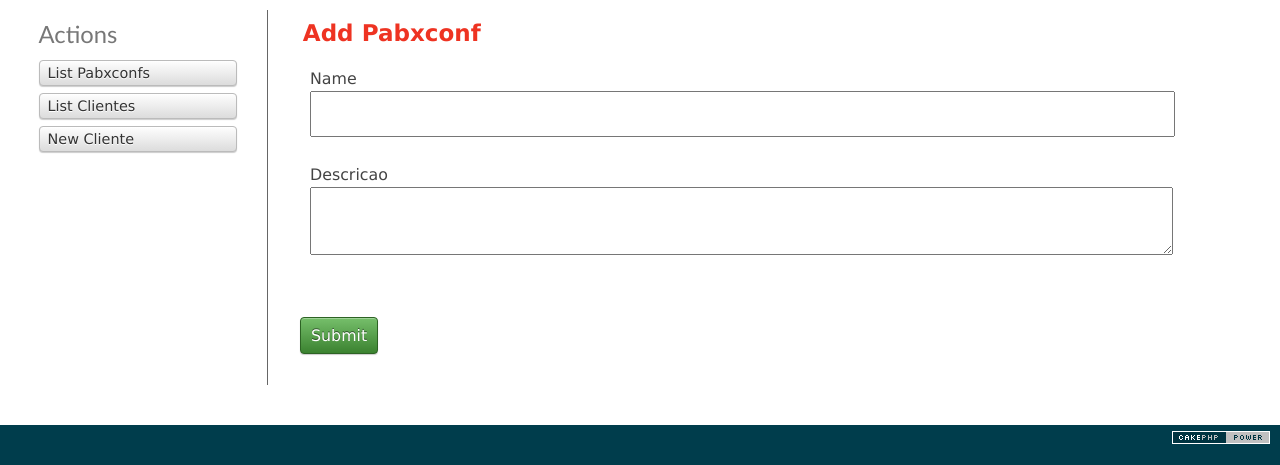
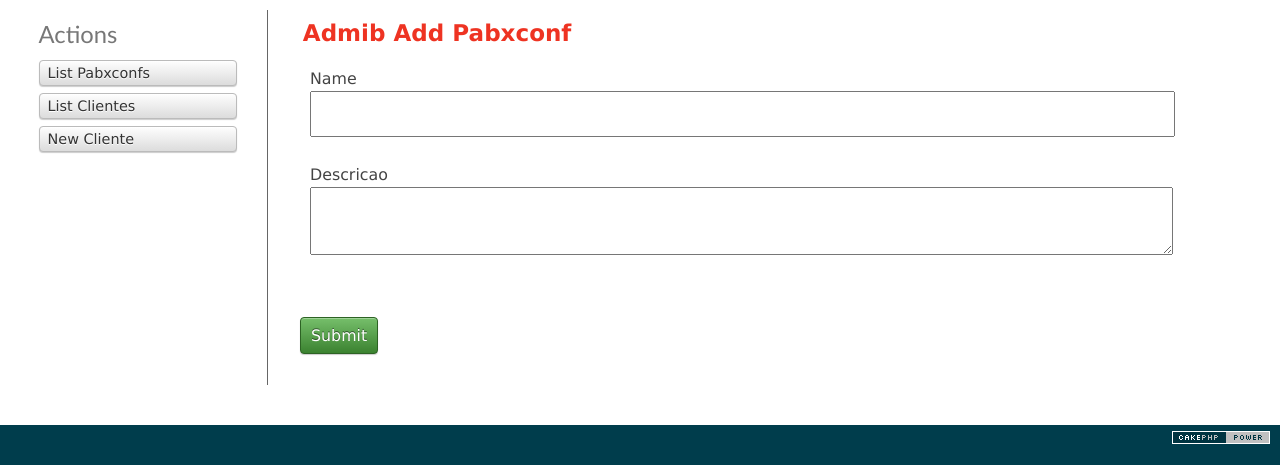
Before and after one commit to luispiva/gerabayface, a CakePHP app: the page made by app/View/Pabxconfs/add.ctp in a window 1280 px wide. Shown: the part 47-512 px from the top of the page. Run offline with PHP 8.4 and a stand-in for CakePHP, Linux system fonts and the light colour scheme; the template is opened without the code that fills it, so the values that code supplies are empty; form fields are guessed from the names that the template uses; some libraries are stand-ins or nearby versions.

Commit message:
Atualização das vies PABXCONF

```diff
--- a/app/View/Pabxconfs/add.ctp
+++ b/app/View/Pabxconfs/add.ctp
@@ -1,7 +1,7 @@
 <div class="pabxconfs form">
 <?php echo $this->Form->create('Pabxconf'); ?>
 	<fieldset>
-		<legend><?php echo __('Add Pabxconf'); ?></legend>
+		<legend><?php echo __('Admib Add Pabxconf'); ?></legend>
 	<?php
 		echo $this->Form->input('name');
 		echo $this->Form->input('descricao');
--- a/app/View/Pabxconfs/edit.ctp
+++ b/app/View/Pabxconfs/edit.ctp
@@ -1,7 +1,7 @@
 <div class="pabxconfs form">
 <?php echo $this->Form->create('Pabxconf'); ?>
 	<fieldset>
-		<legend><?php echo __('Edit Pabxconf'); ?></legend>
+		<legend><?php echo __('Admib Edit Pabxconf'); ?></legend>
 	<?php
 		echo $this->Form->input('id');
 		echo $this->Form->input('name');
```
